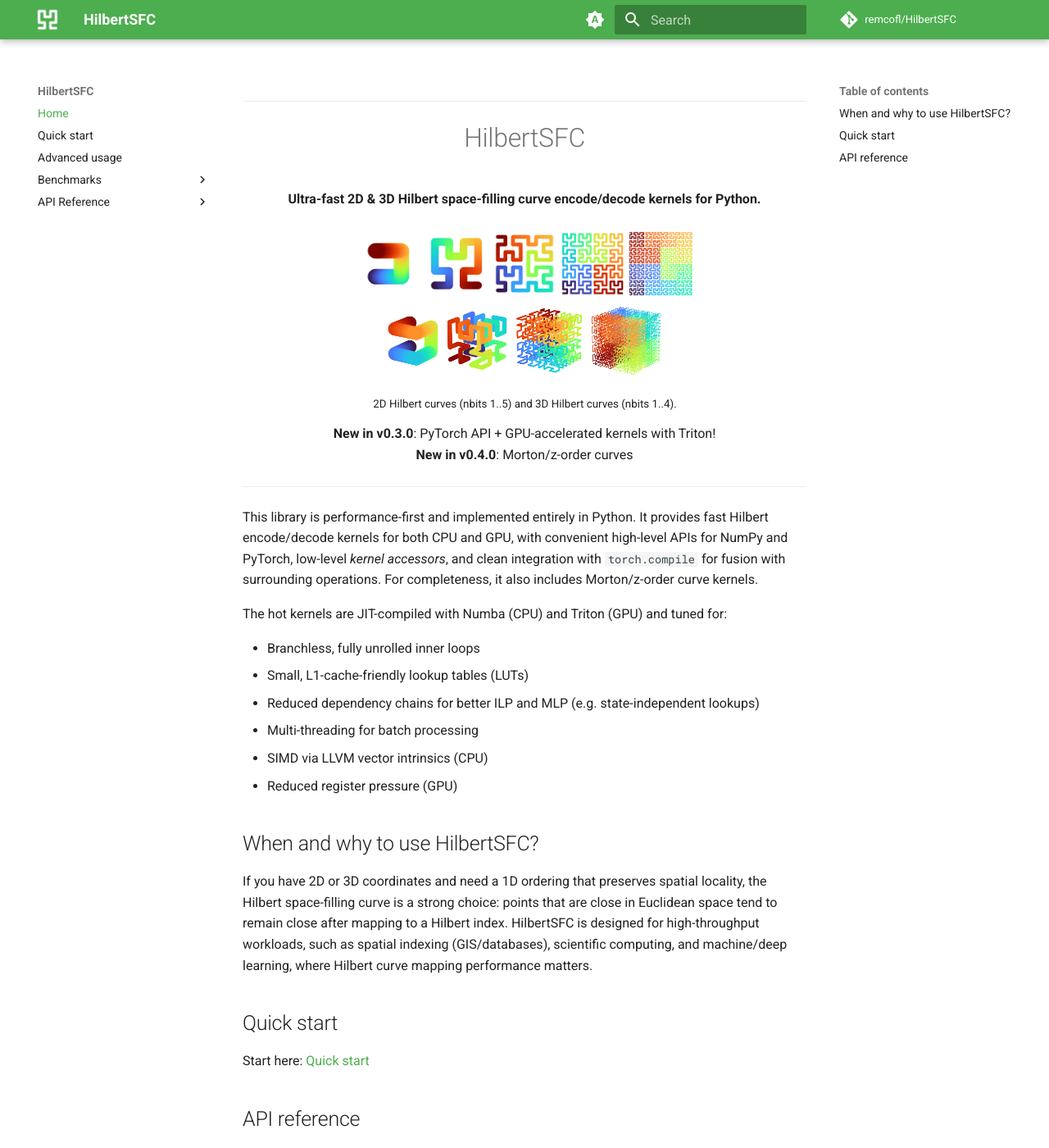
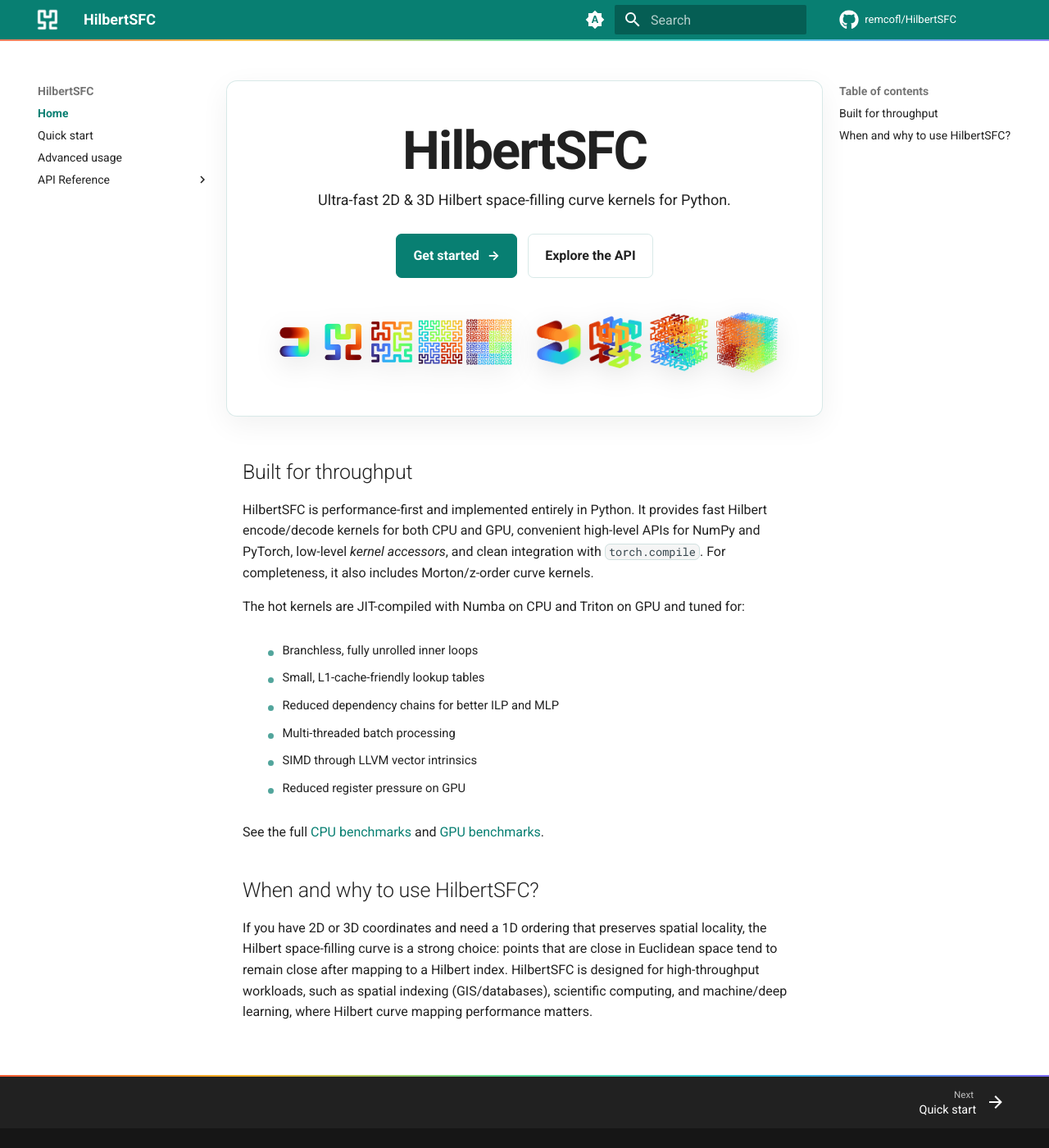
Before and after one commit to remcofl/HilbertSFC, an MkDocs documentation site: the page built from docs/index.md, in a window 1280 px wide and 1400 px high. Shown: the whole window at 82% size. Built offline with MkDocs 1.6.1 and Material for MkDocs 9.7.7, drawn with Linux system fonts in a browser that asks for light colours; comment, search, counter and statistics services are not loaded; the version menu is left out; some of the changed text lies outside the part shown.

Commit message:
docs: migrate documentation to Zensical
- Replace the MkDocs build workflow and dependencies with Zensical. - Preserve Mike versioning through its Zensical-compatible release. - Add explicit theme, navigation, footer, linked-tab, and project styling configuration.

```diff
--- a/docs/index.md
+++ b/docs/index.md
@@ -1,52 +1,38 @@
 <!-- markdownlint-disable MD033 MD041 -->
----
-<h1 align="center">
-HilbertSFC
-</h1>
 
-<p align="center">
-    <strong>Ultra-fast 2D &amp; 3D Hilbert space-filling curve encode/decode kernels for Python.</strong>
-</p>
+<section class="hsfc-hero">
+  <h1>HilbertSFC</h1>
+  <p class="hsfc-hero__lede">
+    Ultra-fast 2D &amp; 3D Hilbert space-filling curve kernels for Python.
+  </p>
+  <div class="hsfc-hero__actions">
+    <a class="hsfc-button hsfc-button--primary" href="quickstart/">Get started <span aria-hidden="true">→</span></a>
+    <a class="hsfc-button" href="api/">Explore the API</a>
+  </div>
+  <div class="hsfc-hero__visuals">
+    <img src="img/hilbert2d_grid.png" alt="2D Hilbert curves for nbits 1 through 5" />
+    <img src="img/hilbert3d_grid.png" alt="Animated 3D Hilbert curves for nbits 1 through 4" />
+  </div>
+</section>
 
-<p align="center">
-    <img src="img/hilbert2d_grid.png" width="420" align="middle" alt="2D Hilbert curves for nbits 1..5" />
-    <img src="img/hilbert3d_grid.png" width="340" align="middle" hspace="5" alt="3D Hilbert curves animation grid for nbits 1..4" />
-</p>
+## Built for throughput
 
-<p align="center">
-    <sub>2D Hilbert curves (nbits 1..5) and 3D Hilbert curves (nbits 1..4).</sub>
-</p>
+HilbertSFC is performance-first and implemented entirely in Python. It provides fast Hilbert encode/decode kernels for both CPU and GPU, convenient high-level APIs for NumPy and PyTorch, low-level *kernel accessors*, and clean integration with `torch.compile`. For completeness, it also includes Morton/z-order curve kernels.
 
-<p align="center">
-<strong>New in v0.3.0</strong>: PyTorch API + GPU-accelerated kernels with Triton!</br>
-<strong>New in v0.4.0</strong>: Morton/z-order curves</br>
-</p>
+The hot kernels are JIT-compiled with Numba on CPU and Triton on GPU and tuned for:
 
----
+<ul class="hsfc-performance-list">
+  <li>Branchless, fully unrolled inner loops</li>
+  <li>Small, L1-cache-friendly lookup tables</li>
+  <li>Reduced dependency chains for better ILP and MLP</li>
+  <li>Multi-threaded batch processing</li>
+  <li>SIMD through LLVM vector intrinsics</li>
+  <li>Reduced register pressure on GPU</li>
+</ul>
 
-This library is performance-first and implemented entirely in Python. It provides fast Hilbert encode/decode kernels for both CPU and GPU, with convenient high-level APIs for NumPy and PyTorch, low-level *kernel accessors*, and clean integration with `torch.compile` for fusion with surrounding operations. For completeness, it also includes Morton/z-order curve kernels.
-
-The hot kernels are JIT-compiled with Numba (CPU) and Triton (GPU) and tuned for:
-
-- Branchless, fully unrolled inner loops
-- Small, L1-cache-friendly lookup tables (LUTs)
-- Reduced dependency chains for better ILP and MLP (e.g. state-independent lookups)
-- Multi-threading for batch processing
-- SIMD via LLVM vector intrinsics (CPU)
-- Reduced register pressure (GPU)
+See the full <a href="https://github.com/remcofl/HilbertSFC/blob/main/benchmark-cpu.md">CPU benchmarks</a> and <a href="https://github.com/remcofl/HilbertSFC/blob/main/benchmark-gpu.md">GPU benchmarks</a>.
 
 ## When and why to use HilbertSFC?
 
 If you have 2D or 3D coordinates and need a 1D ordering that preserves spatial locality, the Hilbert space-filling curve is a strong choice: points that are close in Euclidean space tend to remain close after mapping to a Hilbert index. HilbertSFC
 is designed for high-throughput workloads, such as spatial indexing (GIS/databases), scientific computing, and machine/deep learning, where Hilbert curve mapping performance matters.
-
-## Quick start
-
-Start here: [Quick start](quickstart.md)
-
-## API reference
-
-Browse the full [API reference](api/index.md), or jump directly to:
-
-- [`hilbertsfc`][hilbertsfc]
-- [`hilbertsfc.torch`][hilbertsfc.torch]
--- /dev/null
+++ b/docs/stylesheets/extra.css
@@ -0,0 +1,306 @@
+:root {
+  --hsfc-spectrum: linear-gradient(
+    90deg,
+    #ff5c35 0%,
+    #ffb224 22%,
+    #58d68d 48%,
+    #26c6da 70%,
+    #7c6cff 100%
+  );
+  --hsfc-radius: 0.85rem;
+}
+
+[data-md-color-scheme="default"] {
+  --md-primary-fg-color: #087f72;
+  --md-accent-fg-color: #087f72;
+  --hsfc-surface: rgb(255 255 255 / 82%);
+  --hsfc-surface-strong: #fff;
+  --hsfc-border: rgb(15 118 110 / 16%);
+  --hsfc-shadow: 0 1.25rem 4rem rgb(15 55 50 / 10%);
+}
+
+[data-md-color-scheme="slate"] {
+  --md-primary-fg-color: #34d1bf;
+  --md-accent-fg-color: #5eead4;
+  --hsfc-surface: rgb(15 21 27 / 82%);
+  --hsfc-surface-strong: #11181f;
+  --hsfc-border: rgb(94 234 212 / 14%);
+  --hsfc-shadow: 0 1.25rem 4rem rgb(0 0 0 / 28%);
+}
+
+/* The spectrum line carries the project identity without competing with the docs. */
+.md-main {
+  background-image: none;
+}
+
+.md-header {
+  border-bottom: 0;
+  box-shadow: 0 1px 0 var(--hsfc-border);
+}
+
+.md-header::after {
+  position: absolute;
+  right: 0;
+  bottom: -2px;
+  left: 0;
+  height: 2px;
+  content: "";
+  background: var(--hsfc-spectrum);
+  opacity: 0.78;
+}
+
+.md-nav__link--active {
+  font-weight: 650;
+}
+
+.md-typeset a {
+  text-decoration: none;
+}
+
+.md-typeset a code {
+  font-family: var(--md-code-font-family);
+  font-weight: 400;
+  text-decoration: none;
+}
+
+.md-typeset code {
+  border: 1px solid var(--hsfc-border);
+  border-radius: 0.32rem;
+}
+
+.md-typeset .highlight,
+.md-typeset .admonition {
+  overflow: hidden;
+  border: 1px solid var(--hsfc-border);
+  border-radius: var(--hsfc-radius);
+  box-shadow: 0 0.45rem 1.5rem rgb(0 0 0 / 5%);
+}
+
+/* Treat a tab selector and its code as one continuous panel. */
+.md-typeset .tabbed-set {
+  overflow: hidden;
+  border: 1px solid var(--hsfc-border);
+  border-radius: var(--hsfc-radius);
+  box-shadow: 0 0.45rem 1.5rem rgb(0 0 0 / 5%);
+}
+
+.md-typeset .tabbed-set .highlight {
+  border: 0;
+  border-radius: 0;
+  box-shadow: none;
+}
+
+.md-typeset .highlight code {
+  border: 0;
+}
+
+.md-typeset .highlight > pre {
+  margin: 0;
+}
+
+/* Homepage */
+.hsfc-hero {
+  position: relative;
+  overflow: hidden;
+  padding: clamp(1.75rem, 4vw, 3rem);
+  margin: 0 0 2.5rem;
+  text-align: center;
+  background: var(--hsfc-surface);
+  border: 1px solid var(--hsfc-border);
+  border-radius: 0.65rem;
+  box-shadow: 0 0.5rem 1.75rem rgb(0 0 0 / 6%);
+}
+
+.hsfc-hero h1 {
+  margin: 0.1rem 0 0.65rem;
+  font-size: clamp(2.35rem, 6vw, 3.25rem);
+  font-weight: 750;
+  line-height: 1;
+  letter-spacing: -0.03em;
+  color: var(--md-default-fg-color);
+  white-space: nowrap;
+}
+
+.hsfc-hero__lede {
+  max-width: none;
+  margin: 0 auto;
+  font-size: clamp(0.9rem, 1.35vw, 1.05rem);
+  line-height: 1.55;
+  white-space: nowrap;
+}
+
+.hsfc-hero__actions {
+  display: flex;
+  flex-wrap: wrap;
+  gap: 0.65rem;
+  justify-content: center;
+  margin: 1.35rem 0 2rem;
+}
+
+.md-typeset .hsfc-button {
+  display: inline-flex;
+  gap: 0.5rem;
+  align-items: center;
+  min-height: 2.7rem;
+  padding: 0.55rem 1rem;
+  font-weight: 700;
+  color: var(--md-default-fg-color);
+  border: 1px solid var(--hsfc-border);
+  border-radius: 0.35rem;
+  transition: 160ms ease;
+}
+
+.md-typeset .hsfc-button:hover {
+  color: var(--md-accent-fg-color);
+  background: color-mix(in srgb, var(--md-accent-fg-color) 7%, transparent);
+  transform: translateY(-1px);
+}
+
+.md-typeset .hsfc-button--primary {
+  color: #fff;
+  background: #087f72;
+  border-color: #087f72;
+}
+
+.md-typeset .hsfc-button--primary:hover {
+  color: #fff;
+  background: #096f65;
+}
+
+.hsfc-hero__visuals {
+  display: grid;
+  grid-template-columns: 1fr 1fr;
+  gap: clamp(0.65rem, 2vw, 1.2rem);
+  align-items: center;
+  max-width: 52rem;
+  margin: 0 auto;
+}
+
+.hsfc-hero__visuals img {
+  width: 100%;
+  filter: drop-shadow(0 0.45rem 0.8rem rgb(0 0 0 / 12%));
+}
+
+.md-typeset .hsfc-performance-list {
+  display: grid;
+  grid-template-columns: repeat(2, minmax(0, 1fr));
+  gap: 0.15rem 1.5rem;
+  padding: 0;
+  margin: 1.2rem 0;
+  list-style: none;
+}
+
+.md-typeset .hsfc-performance-list li {
+  position: relative;
+  padding: 0.25rem 0 0.25rem 1rem;
+  margin: 0;
+  font-size: 0.92em;
+}
+
+.md-typeset .hsfc-performance-list li::before {
+  position: absolute;
+  top: 0.8rem;
+  left: 0.15rem;
+  width: 0.35rem;
+  height: 0.35rem;
+  content: "";
+  background: var(--md-accent-fg-color);
+  border-radius: 50%;
+  opacity: 0.7;
+}
+
+.md-footer {
+  margin-top: 2rem;
+  border-top: 2px solid transparent;
+  border-image: var(--hsfc-spectrum) 1;
+}
+
+.md-footer__inner {
+  min-height: 0;
+  padding-top: 0.25rem;
+  padding-bottom: 0.25rem;
+}
+
+.md-footer__link {
+  padding-top: 0.2rem;
+  padding-bottom: 0.2rem;
+  margin-top: 0.15rem;
+  margin-bottom: 0.15rem;
+  align-items: center;
+}
+
+.md-footer__direction {
+  margin-bottom: 0.05rem;
+  font-size: 0.58rem;
+}
+
+.md-footer__title {
+  padding-right: 0.5rem;
+  padding-left: 0.5rem;
+  margin-bottom: 0;
+  font-size: 0.72rem;
+  line-height: 1.35;
+}
+
+.md-footer__title .md-ellipsis {
+  overflow: visible;
+  text-overflow: clip;
+  white-space: nowrap;
+}
+
+.md-footer__button {
+  padding: 0.25rem;
+  margin: 0;
+}
+
+.md-footer-meta__inner {
+  padding-top: 0.55rem;
+  padding-bottom: 0.55rem;
+}
+
+.md-copyright a {
+  color: inherit;
+  text-decoration: underline;
+  text-underline-offset: 0.18em;
+}
+
+@media screen and (min-width: 60.01em) {
+  .hsfc-hero {
+    width: calc(100% + 2rem);
+    margin-left: -1rem;
+  }
+}
+
+@media screen and (max-width: 60em) {
+  .hsfc-hero__lede {
+    white-space: normal;
+  }
+
+  .md-typeset .hsfc-performance-list {
+    grid-template-columns: 1fr;
+  }
+}
+
+@media screen and (max-width: 36em) {
+  .hsfc-hero {
+    padding: 2rem 1rem;
+    margin-right: -0.25rem;
+    margin-left: -0.25rem;
+  }
+
+  .hsfc-hero__visuals {
+    grid-template-columns: 1fr;
+  }
+
+  .hsfc-hero__visuals img:last-child {
+    width: 100%;
+    margin: 0 auto;
+  }
+}
+
+@media (prefers-reduced-motion: reduce) {
+  .hsfc-button,
+  .md-footer__link {
+    transition: none !important;
+  }
+}
--- a/mkdocs.yml
+++ b/mkdocs.yml
@@ -3,8 +3,17 @@
 repo_url: https://github.com/remcofl/HilbertSFC
 repo_name: remcofl/HilbertSFC
 site_url: https://remcofl.github.io/HilbertSFC/
+copyright: 'HilbertSFC &middot; <a href="https://github.com/remcofl/HilbertSFC/blob/main/LICENSE">MIT License</a>'
 
 extra:
+  generator: false
+  social:
+    - icon: fontawesome/brands/github
+      link: https://github.com/remcofl/HilbertSFC
+      name: HilbertSFC on GitHub
+    - icon: fontawesome/brands/python
+      link: https://pypi.org/project/hilbertsfc/
+      name: HilbertSFC on PyPI
   version:
     provider: mike
     default: latest
@@ -12,16 +21,25 @@
 
 docs_dir: docs
 
+extra_css:
+  - stylesheets/extra.css
+
 theme:
   name: material
+  variant: modern
   custom_dir: docs/overrides
   logo: img/logo.png
   favicon: img/favicon.png
+  icon:
+    repo: fontawesome/brands/github
   features:
     - navigation.instant
     - navigation.tracking
     - navigation.indexes
+    - navigation.footer
+    - navigation.top
     - content.code.copy
+    - content.tabs.link
   palette:
     # Palette toggle for automatic mode
     - media: "(prefers-color-scheme)"
@@ -53,9 +71,6 @@
   - Home: index.md
   - Quick start: quickstart.md
   - Advanced usage: advanced-usage.md
-  - Benchmarks:
-      - CPU ↗: https://github.com/remcofl/HilbertSFC/blob/main/benchmark-cpu.md
-      - GPU ↗: https://github.com/remcofl/HilbertSFC/blob/main/benchmark-gpu.md
   - API Reference:
       - api/index.md
       - hilbertsfc: api/hilbertsfc.md
@@ -66,7 +81,6 @@
 
 plugins:
   - search
-  - autorefs
   - mkdocstrings:
       handlers:
         python:
```
Also changed, not shown: CONTRIBUTING.md (+4 -4 lines), docs/advanced-usage.md (+1 -1 lines), noxfile.py (+2 -5 lines), pyproject.toml (+4 -6 lines), 2 other files.
